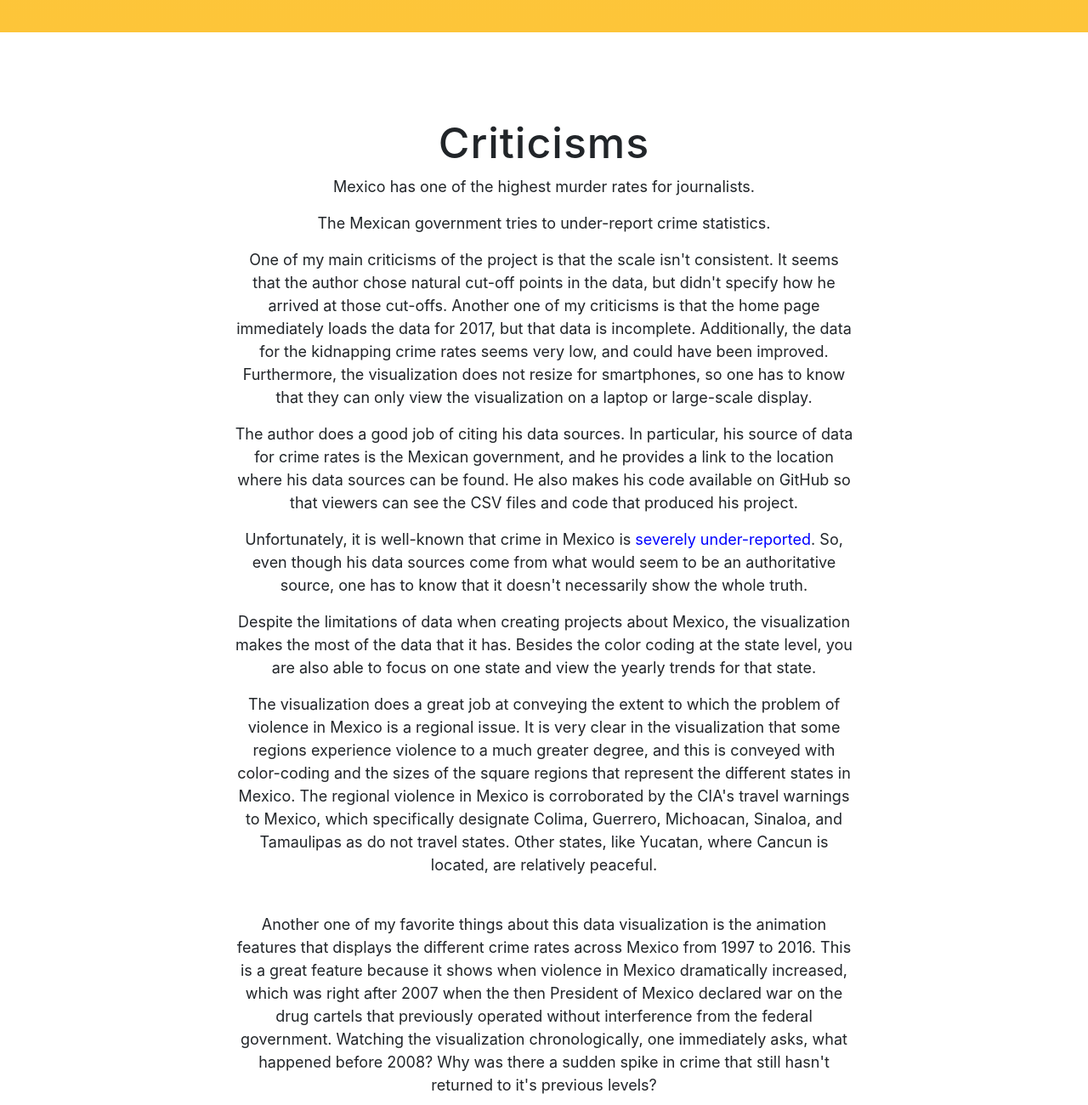
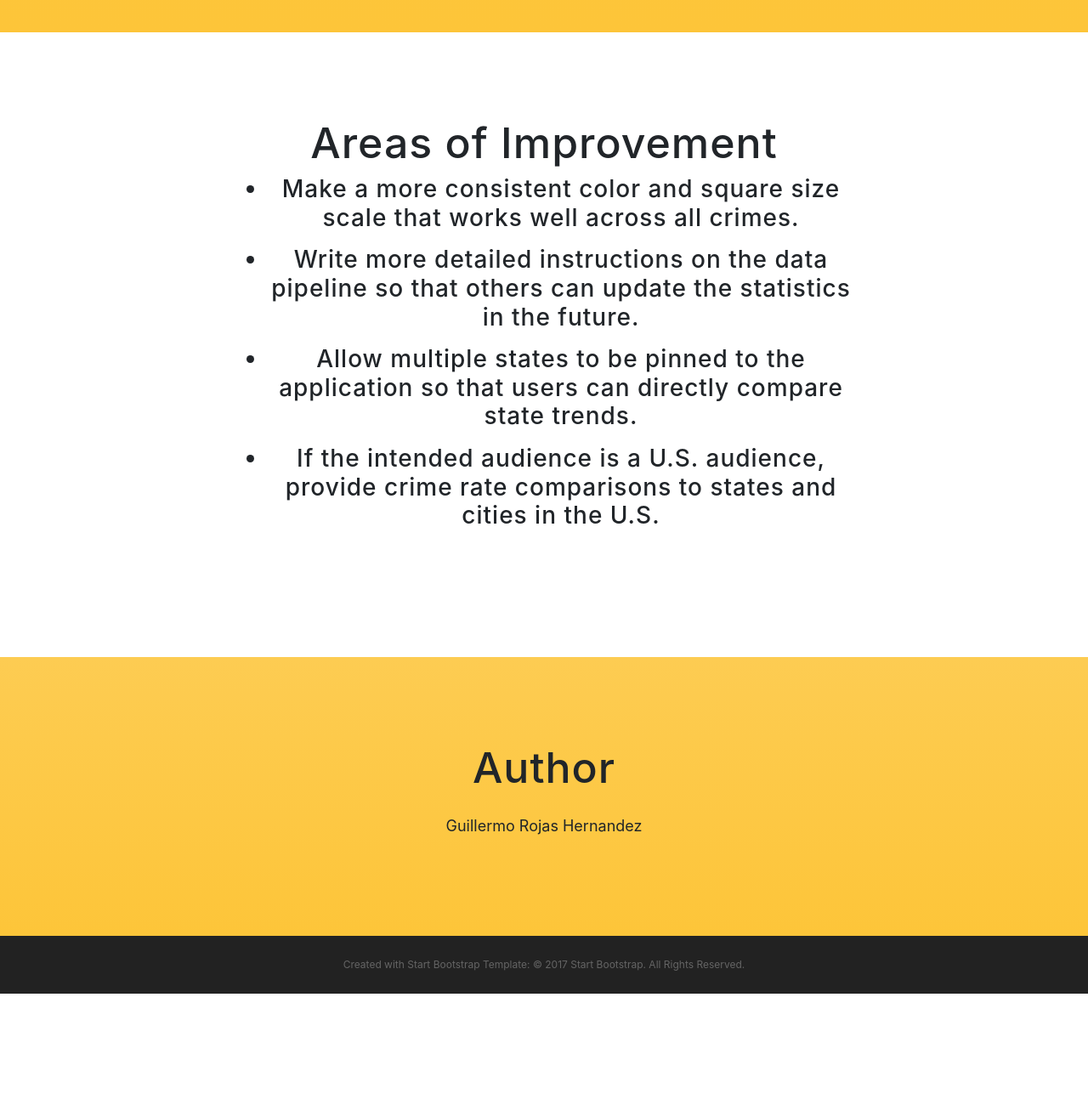
Before and after one commit to guillermokrh/crime-in-mexico-presentation, a website with bundled scripts: page index.html in a window 1280 px wide. Shown: the part 5280-6580 px from the top of the page at 85% size. After the commit the page ends 6449 px from the top, so only its background shows below. Built offline with nearby package versions, Linux system fonts and the light colour scheme; a web font is replaced by a local one.

Commit message:
add changes to improvements section

```diff
--- a/index.html
+++ b/index.html
@@ -150,27 +150,11 @@
       <div class="container">
         <div class="row">
           <div class="col-lg-8 mx-auto" style="flex: 0 0 100%;">
-            <h2 class="section-heading">Criticisms</h2>
-            <p>Mexico has one of the highest murder rates for journalists.</p>
-            <p>The Mexican government tries to under-report crime statistics.</p>
-            <p>One of my main criticisms of the project is that the scale isn't consistent.  It seems that the author chose natural cut-off points in the data, but didn't
-            specify how he arrived at those cut-offs.  Another one of my criticisms is that the home page immediately loads the data for 2017, but that data is incomplete.  Additionally,
-              the data for the kidnapping crime rates seems very low, and could have been improved.  Furthermore, the visualization does not resize for smartphones, so one has to know that they can only view the visualization on a laptop or large-scale display.</p>
-            <p>The author does a good job of citing his data sources.  In particular, his source of data for crime rates is the
-              Mexican government, and he provides a link to the location where his data sources can be found.  He also makes his code
-              available on GitHub so that viewers can see the CSV files and code that produced his project.</p>
-            <p>Unfortunately, it is well-known that crime in Mexico is <a style="color: blue" href="http://www.businessinsider.com/mexican-states-manipulating-crime-data-2016-11">severely under-reported</a>.  So, even though his data sources
-              come from what would seem to be an authoritative source, one has to know that it doesn't necessarily show the whole truth.</p>
-            <p>Despite the limitations of data when creating projects about Mexico, the visualization makes the most of the data that it has.  Besides the color coding at the state level,
-              you are also able to focus on one state and view the yearly trends for that state. </p>
-            <p>The visualization does a great job at conveying the extent to which the problem of violence in Mexico is a regional issue.  It is very clear in the visualization
-              that some regions experience violence to a much greater degree, and this is conveyed with color-coding and the sizes of the square regions that represent the different
-              states in Mexico.  The regional violence in Mexico is corroborated by the CIA's travel warnings to Mexico, which specifically designate Colima, Guerrero, Michoacan,
-              Sinaloa, and Tamaulipas as do not travel states.  Other states, like Yucatan, where Cancun is located, are relatively peaceful.</p>
-            <p><br>Another one of my favorite things about this data visualization is the animation features that displays the different crime rates across Mexico from 1997 to 2016.
-              This is a great feature because it shows when violence in Mexico dramatically increased, which was right after 2007 when the then President of Mexico declared war on the
-              drug cartels that previously operated without interference from the federal government. Watching the visualization chronologically, one immediately asks, what happened
-              before 2008?  Why was there a sudden spike in crime that still hasn't returned to it's previous levels?</p>
+            <h2 class="section-heading">Areas of Improvement</h2>
+            <h3><ul><li>Make a more consistent color and square size scale that works well across all crimes.</li></ul></h3>
+            <h3><ul><li>Write more detailed instructions on the data pipeline so that others can update the statistics in the future.</li></ul></h3>
+            <h3><ul><li>Allow multiple states to be pinned to the application so that users can directly compare state trends.</li></ul></h3>
+            <h3><ul><li>If the intended audience is a U.S. audience, provide crime rate comparisons to states and cities in the U.S.<br><br></li></ul></h3>
           </div>
         </div>
 
```
